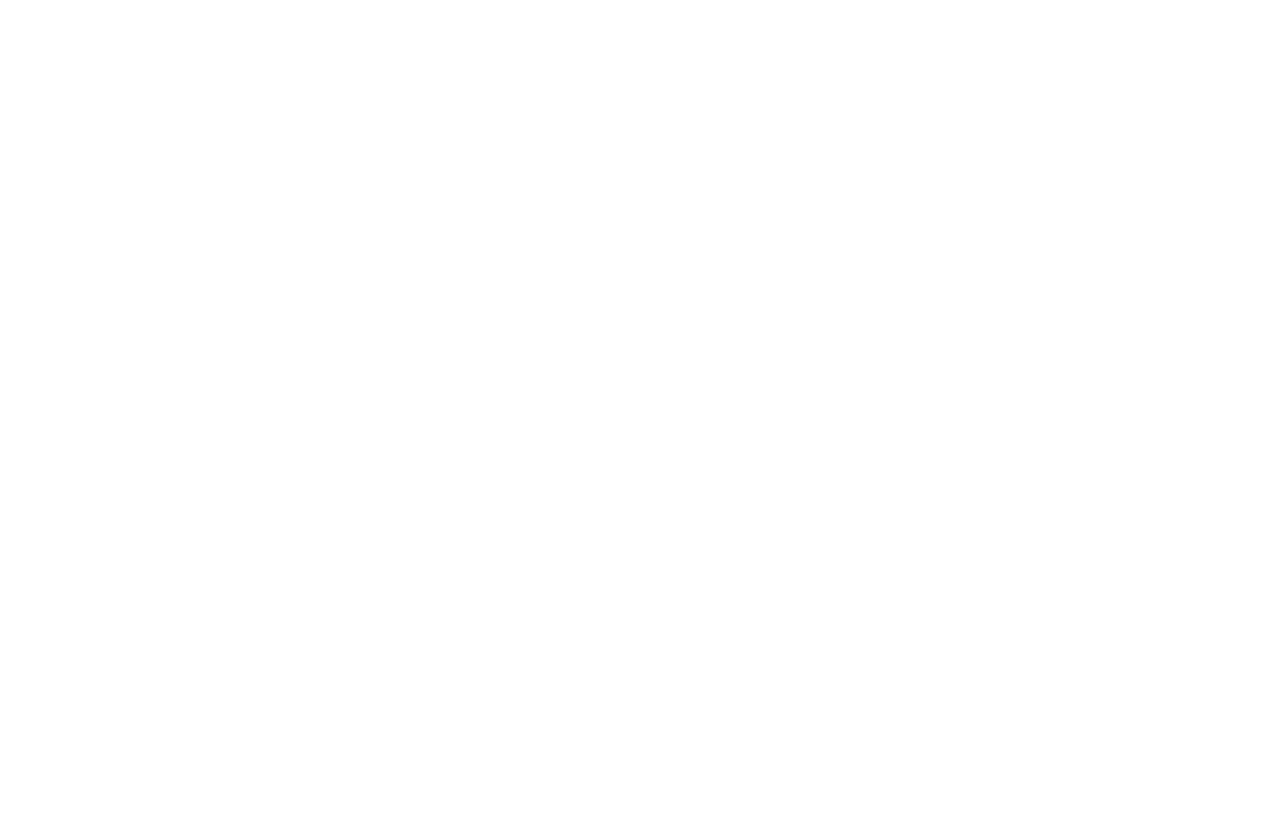
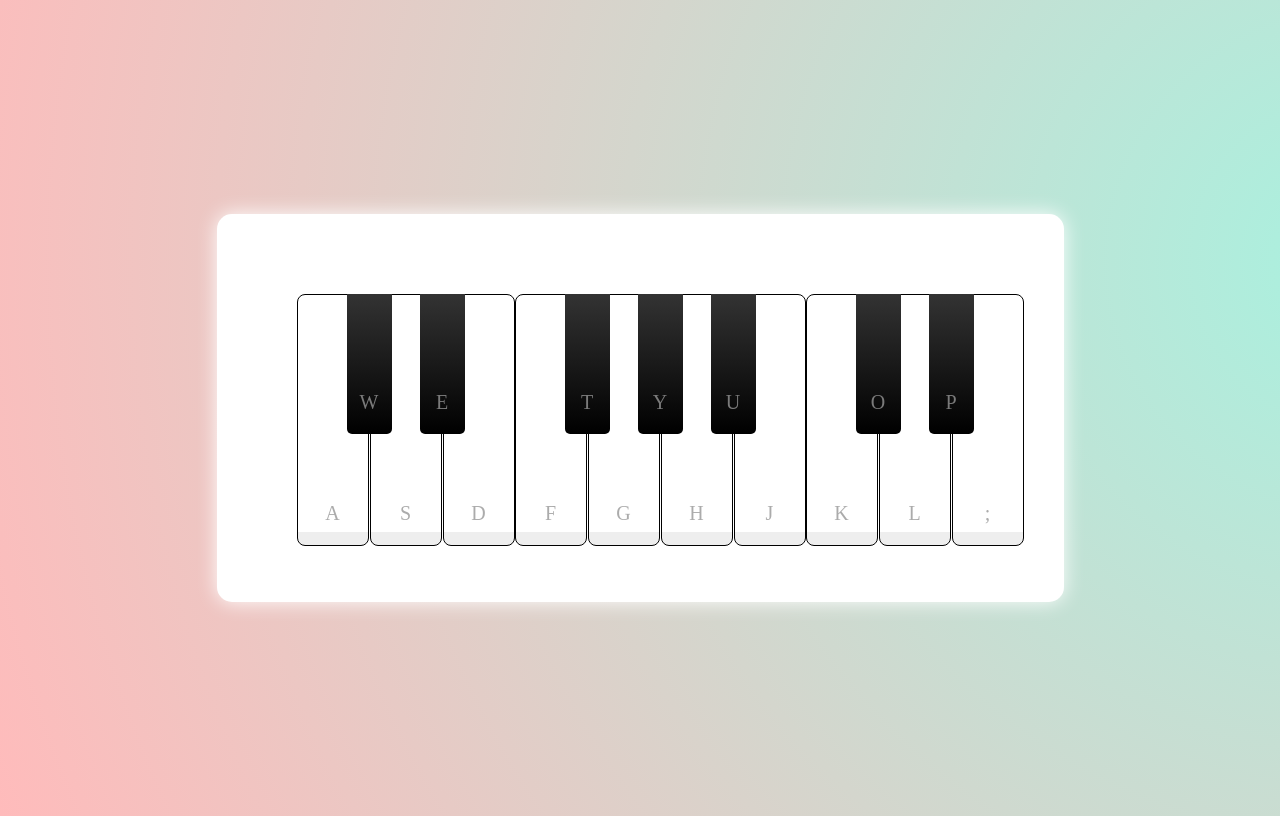
Before and after one commit to cemzzz/piano, a plain HTML site: page index.html in a window 1280 px wide. Drawn offline with Linux system fonts and the light colour scheme.

Commit message:
피아노 건반 구현

```diff
--- a/index.html
+++ b/index.html
@@ -3,9 +3,37 @@
 <head>
     <meta charset="UTF-8">
     <meta name="viewport" content="width=device-width, initial-scale=1.0">
-    <title>Document</title>
+    <title>피아노 키보드</title>
+    <link rel="stylesheet" href="style.css">
 </head>
 <body>
+    <div>
+        <div class="piano-container">
+            <ul class="piano-keys">
+                <li class="key white" ><span>A</span></li>
+                <li class="key black" ><span>W</span></li>
+                <li class="key white" ><span>S</span></li>
+                <li class="key black" ><span>E</span></li>
+                <li class="key white" ><span>D</span></li>
+                <li class="key white" ><span>F</span></li>
+                <li class="key black" ><span>T</span></li>
+                <li class="key white" ><span>G</span></li>
+                <li class="key black" ><span>Y</span></li>
+                <li class="key white" ><span>H</span></li>
+                <li class="key black" ><span>U</span></li>
+                <li class="key white" ><span>J</span></li>
+                <li class="key white" ><span>K</span></li>
+                <li class="key black" ><span>O</span></li>
+                <li class="key white" ><span>L</span></li>
+                <li class="key black" ><span>P</span></li>
+                <li class="key white" ><span>;</span></li>
+              </ul>
+          </div>
+    </div>
+    <footer class="footer">
 
+    </footer>
+
+    <script src="main.js"></script>
 </body>
 </html>
--- /dev/null
+++ b/main.js
@@ -0,0 +1,35 @@
+//오디오 컨텍스트 생성
+const audioContext = new (window.AudioContext || window.webkitAudioContext)();
+
+
+//Oscillator 생성
+function playNote(frequency) {
+    const oscillator = audioContext.createOscillator();
+    oscillator.type = 'sine';  // 사인파 타입을 사용한 기본적인 음
+    oscillator.frequency.setValueAtTime(frequency, audioContext.currentTime); // 주파수 설정
+    oscillator.connect(audioContext.destination);  // 소리를 출력 장치로 연결
+    oscillator.start();
+    oscillator.stop(audioContext.currentTime + 0.2); // 1초 후 소리 종료
+}
+
+
+//음계 매칭
+const notes = {
+    'C4': 261.63,
+    'D4': 293.66,
+    'E4': 329.63,
+    'F4': 349.23,
+    'G4': 392.00,
+    'A4': 440.00,
+    'B4': 493.88
+};
+
+
+//키 이벤트
+document.addEventListener('keydown', function(event) {
+    if (event.key === 'a') {
+        playNote(notes['C4']);
+    } else if (event.key === 's') {
+        playNote(notes['D4']);
+    }
+});
--- /dev/null
+++ b/style.css
@@ -0,0 +1,54 @@
+body {
+    display: flex;
+    align-items: center;
+    justify-content: center;
+    min-height: 100vh;
+    background: radial-gradient(circle farthest-corner at 106% 32%, #A9F1DF, #FFBBBB);
+}
+
+/* 피아노 컨테이너 */
+.piano-container{
+    padding: 40px;
+    border-radius: 15px;
+    background: white;
+    box-shadow: 0 0 20px white;
+}
+
+/* 피아노 키 */
+.piano-keys {
+    display: flex;
+    list-style: none;
+    margin-top: 40px;
+}
+
+.piano-keys .key {
+    cursor: pointer;
+    user-select: none;
+    position: relative;
+}
+
+.piano-keys .black {
+    z-index: 2;
+    width: 45px;
+    height: 140px;
+    margin: 0px -22px;
+    border-radius: 0 0 5px 5px;
+    background: linear-gradient(#333, #000);
+}
+
+.piano-keys .white {
+    height: 250px;
+    width: 70px;
+    border-radius: 8px;
+    border: 1px solid #000;
+    background: linear-gradient(#fff 95%, #eee 5%);
+}
+
+.piano-keys .key span {
+    position: absolute;
+    bottom: 20px;
+    width: 100%;
+    color: rgba(150, 150, 150, 0.8);
+    font-size: 20px;
+    text-align: center;
+}
```
